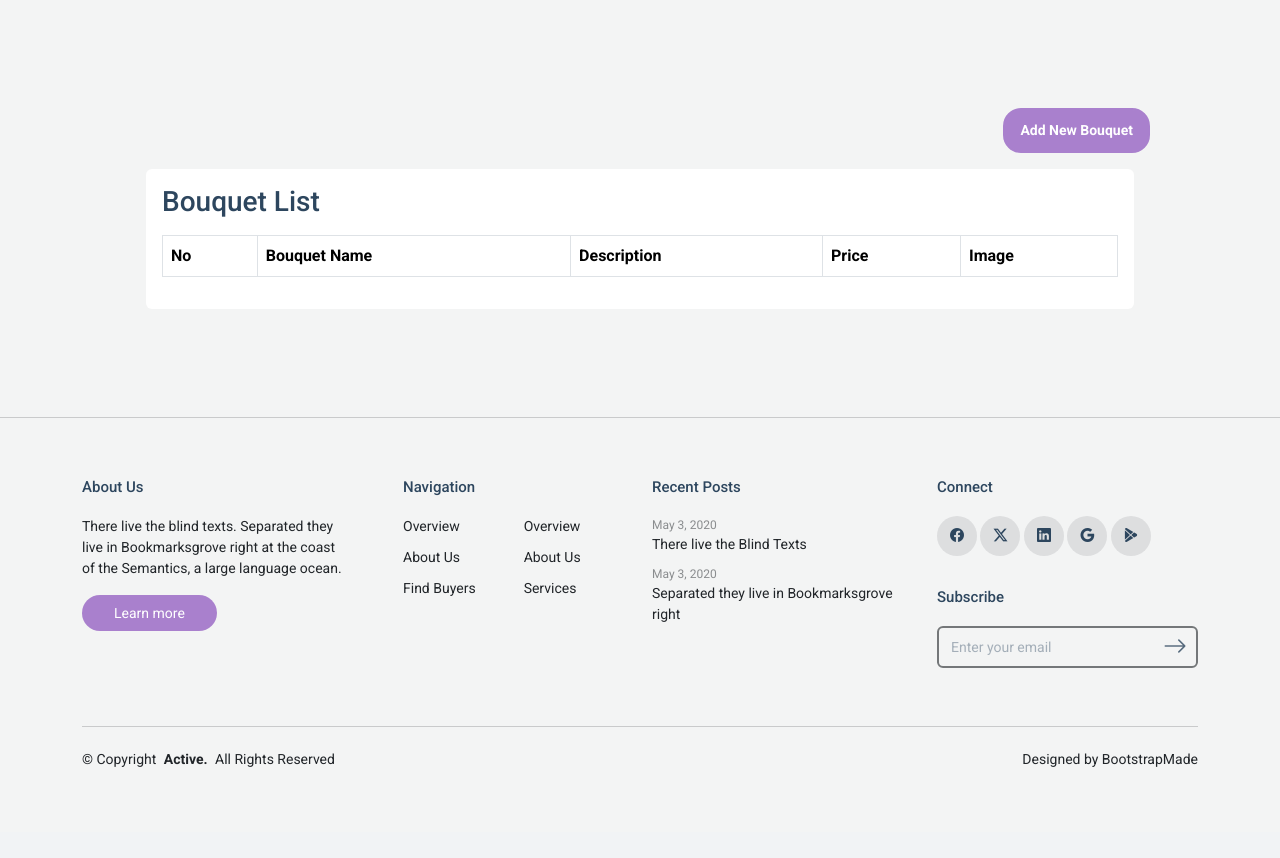
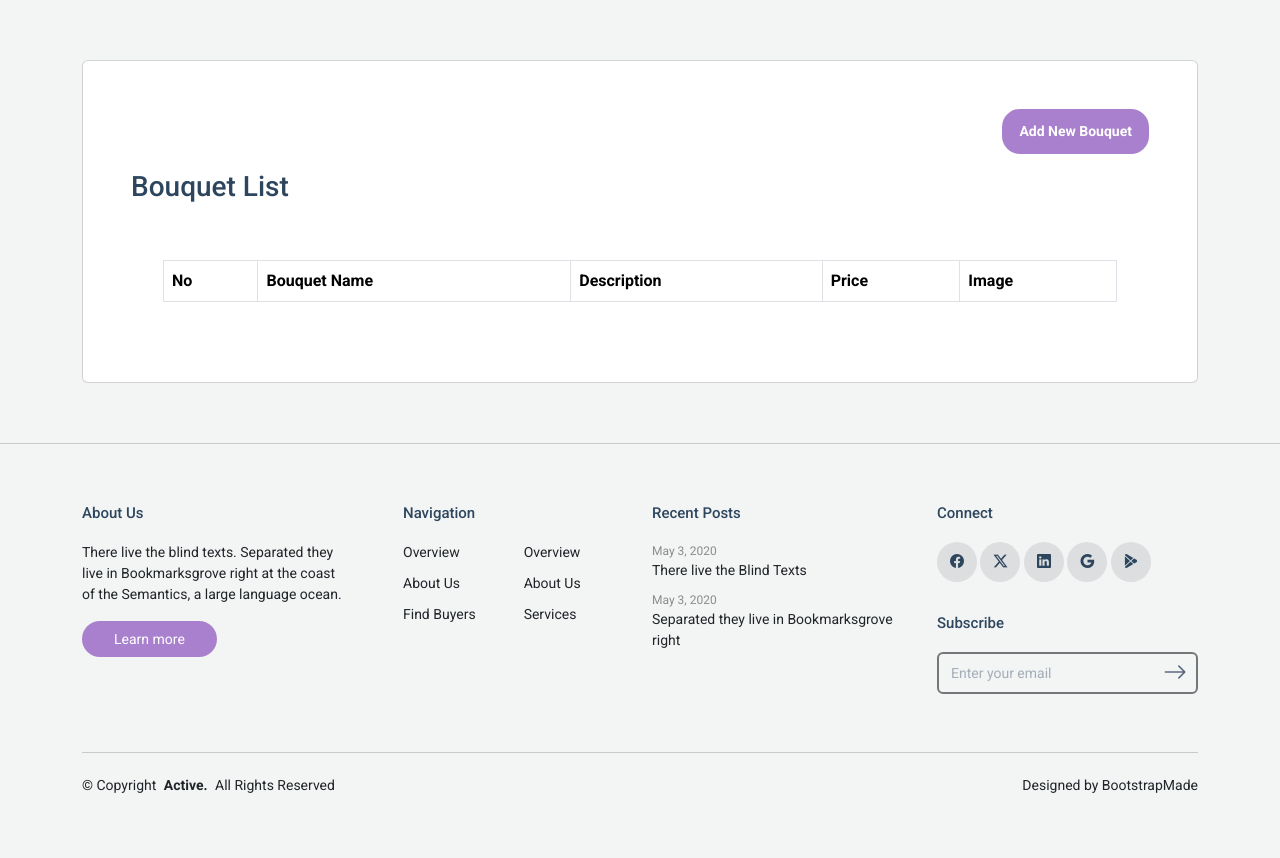
Before and after one commit to nchii/floral, a PHP site: page /admin/bouquet_list.php in a window 1280 px wide. Shown: the part 100-958 px from the top of the page. Before the commit the page ends 867 px from the top, so only its background shows below. Run offline with PHP 8.4, Linux system fonts and the light colour scheme; data that the repository does not hold is empty.

Commit message:
addbouquetUI

```diff
--- a/admin/bouquet_list.php
+++ b/admin/bouquet_list.php
@@ -91,6 +91,7 @@
 
 
       <div class="container">
+        <div class="card">
 
         <div class="row gy-2">
 
@@ -102,9 +103,12 @@
                   style="padding: 10px 15px; background-color: var(--accent-color); border-radius: 18px; color:white;">Add New Bouquet</a>
               </div>
 
+              <div class="d-flex justify-content-start align-items-center my-3">
+              <h3>Bouquet List</h3>
+              </div>
                 <div class="card m-3 border-0">
                   <div class="card-body">
-                    <h3>Bouquet List</h3>
+
                     <table class="table table-bordered table-striped mt-3">
                       <thead>
                         <tr>
@@ -142,6 +146,7 @@
                   </div>
                 </div>
               </div>
+            </div>
             </div>
           </div><!-- End Pricing Item -->
 
```
